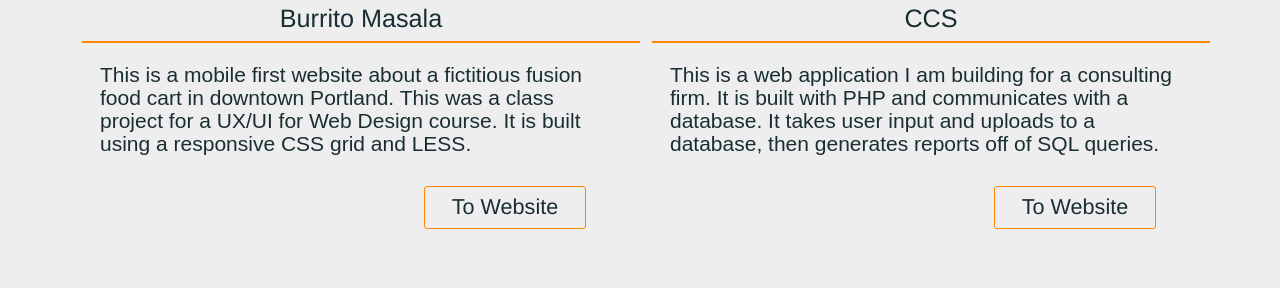
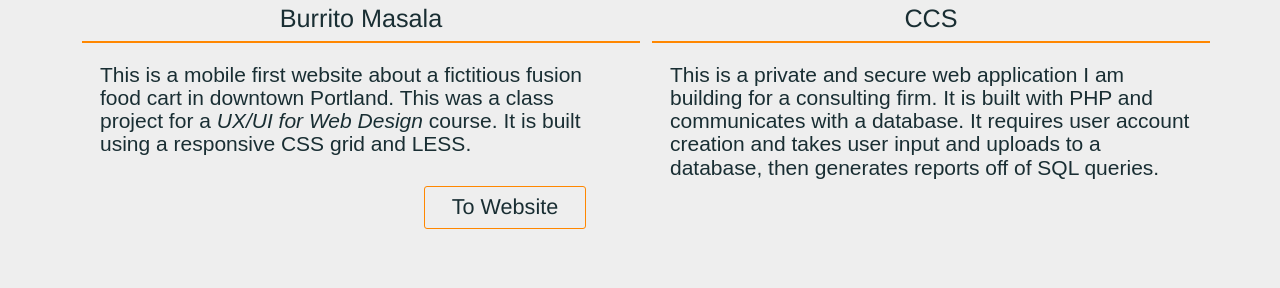
Before and after one commit to LeReiver/portfolio, a PHP site: page /projects.php in a window 1280 px wide. Shown: the part 477-765 px from the top of the page. Run offline with PHP 8.4, Linux system fonts and the light colour scheme.

Commit message:
Merging to master

```diff
--- a/includes/styles/portfolio.css.php
+++ b/includes/styles/portfolio.css.php
@@ -395,7 +395,7 @@ ul.topnav li.icon {display: none;}
     text-align:center;
 }
 .section-hero {
-    background-image: url('../../includes/images/hero2__4_op.jpg');
+    background-image: url('../../includes/images/hero2__4_op2.jpg');
     margin: 1em 0;
     padding: 0;
     height: 100%;
--- a/projects.php
+++ b/projects.php
@@ -40,7 +40,7 @@
                             </div>
                         </div>
                         <h5 class="orange-underline">Burrito Masala</h5>
-                        <p id="skills">This is a mobile first website about a fictitious fusion food cart in downtown Portland. This was a class project for a UX/UI for Web Design course.
+                        <p id="skills">This is a mobile first website about a fictitious fusion food cart in downtown Portland. This was a class project for a <em>UX/UI for Web Design</em> course.
                             It is built using a responsive CSS grid and LESS.</p>
                         <table class="button_table">
                             <tr>
@@ -55,11 +55,12 @@
                             </div>
                         </div>
                         <h5 class="orange-underline">CCS</h5>
-                        <p id="skills">This is a web application I am building for a consulting firm. It is built with PHP and communicates with a database. It takes user input and uploads to a database,
+                        <p id="skills">This is a private and secure web application I am building for a consulting firm. It is built with PHP and communicates with a database.
+                            It requires user account creation and takes user input and uploads to a database,
                             then generates reports off of SQL queries.</p>
                         <table class="button_table">
                             <tr>
-                                <td><h4><a href="/../php/ccs" target="_blank"><button id="_button" > To Website</button></a></h4></td>
+<!--                                <td><h4><a href="/../php/ccs" target="_blank"><button id="_button" > To Website</button></a></h4></td>-->
                             </tr>
                         </table>
                     </div>
@@ -72,7 +73,7 @@
                             </div>
                         </div>
                         <h5 class="orange-underline">Buddha Bellies Noodle House</h5>
-                        <p id="skills">This is the first website that I built back in 2013. It is hand rolled HTML5 and CSS3. This website is for a faux restaurant.</p>
+                        <p id="skills">This is the first website that I built back in 2013. It is hand rolled HTML5 and CSS3. This website is for a fictitious restaurant.</p>
                         <table class="button_table">
                             <tr>
                                 <td><h4><a href="/../web/buddha_bellies" target="_blank"><button id="_button" >To Website</button></a></h4></td>
```
Also changed, not shown: about.php (+5 -4 lines).
